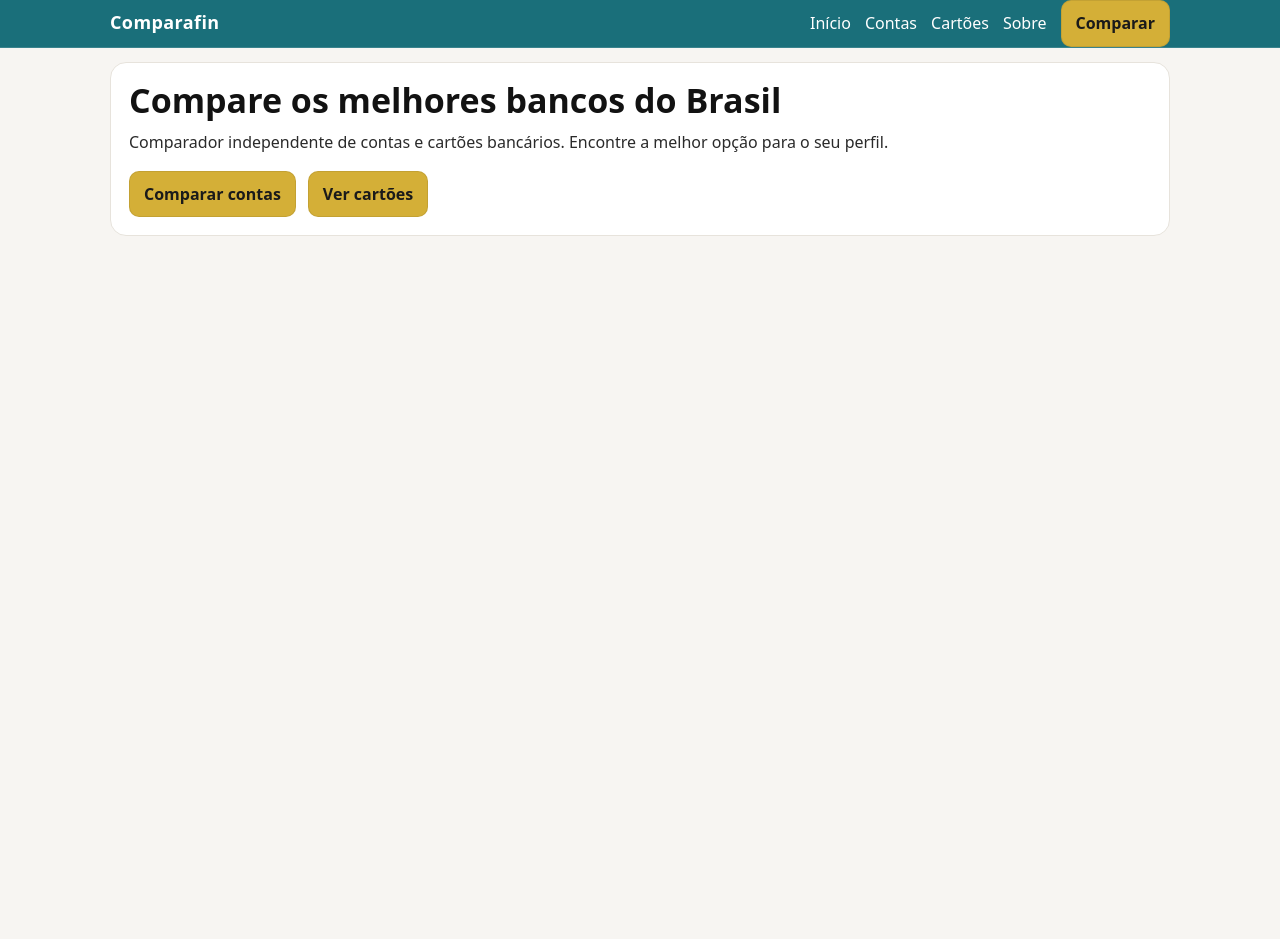
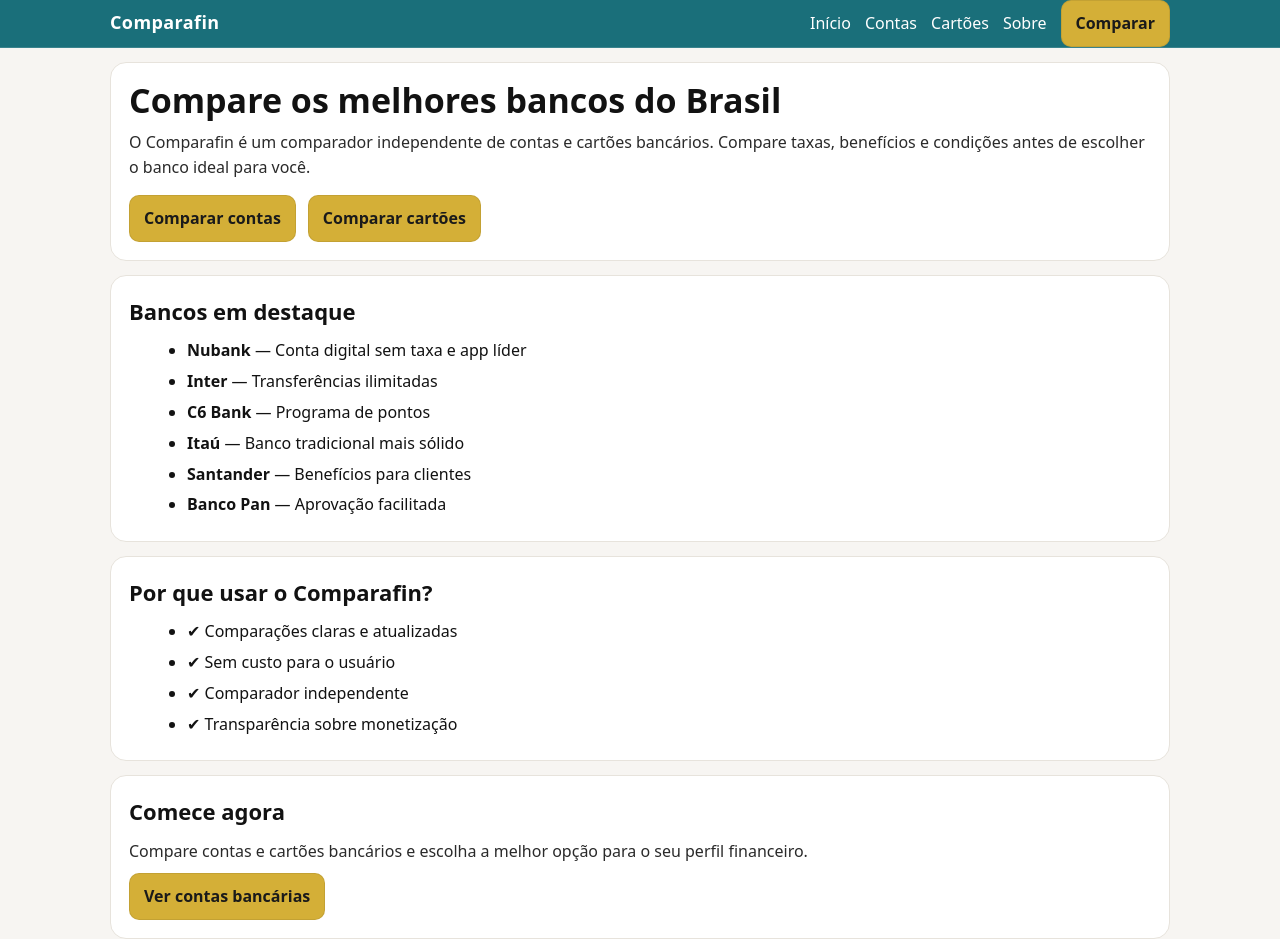
Before and after one commit to caroriedi7-dev/comparafin, a Next.js app: page / in a window 1280 px wide. Before the commit the page ends 800 px from the top, so only its background shows below. Built offline with nearby package versions, Linux system fonts and the light colour scheme.

Commit message:
Update page.js

```diff
--- a/app/page.js
+++ b/app/page.js
@@ -1,16 +1,54 @@
 export default function Home() {
   return (
+    <>
+      {/* HERO */}
       <section>
         <h1>Compare os melhores bancos do Brasil</h1>
         <p>
-        Comparador independente de contas e cartões bancários.
-        Encontre a melhor opção para o seu perfil.
+          O Comparafin é um comparador independente de contas e cartões
+          bancários. Compare taxas, benefícios e condições antes de escolher
+          o banco ideal para você.
         </p>
 
-      <div style={{ display: "flex", gap: 12, marginTop: 16 }}>
+        <div style={{ display: "flex", gap: 12, marginTop: 16, flexWrap: "wrap" }}>
           <a className="btn" href="/contas">Comparar contas</a>
-        <a className="btn" href="/cartoes">Ver cartões</a>
+          <a className="btn" href="/cartoes">Comparar cartões</a>
         </div>
       </section>
+
+      {/* BANKS */}
+      <section>
+        <h2>Bancos em destaque</h2>
+        <ul>
+          <li><strong>Nubank</strong> — Conta digital sem taxa e app líder</li>
+          <li><strong>Inter</strong> — Transferências ilimitadas</li>
+          <li><strong>C6 Bank</strong> — Programa de pontos</li>
+          <li><strong>Itaú</strong> — Banco tradicional mais sólido</li>
+          <li><strong>Santander</strong> — Benefícios para clientes</li>
+          <li><strong>Banco Pan</strong> — Aprovação facilitada</li>
+        </ul>
+      </section>
+
+      {/* WHY */}
+      <section>
+        <h2>Por que usar o Comparafin?</h2>
+        <ul>
+          <li>✔ Comparações claras e atualizadas</li>
+          <li>✔ Sem custo para o usuário</li>
+          <li>✔ Comparador independente</li>
+          <li>✔ Transparência sobre monetização</li>
+        </ul>
+      </section>
+
+      {/* CTA */}
+      <section>
+        <h2>Comece agora</h2>
+        <p>
+          Compare contas e cartões bancários e escolha a melhor opção
+          para o seu perfil financeiro.
+        </p>
+        <a className="btn" href="/contas">Ver contas bancárias</a>
+      </section>
+    </>
   );
 }
```
Lines whose indentation alone changed are shown as unchanged.
